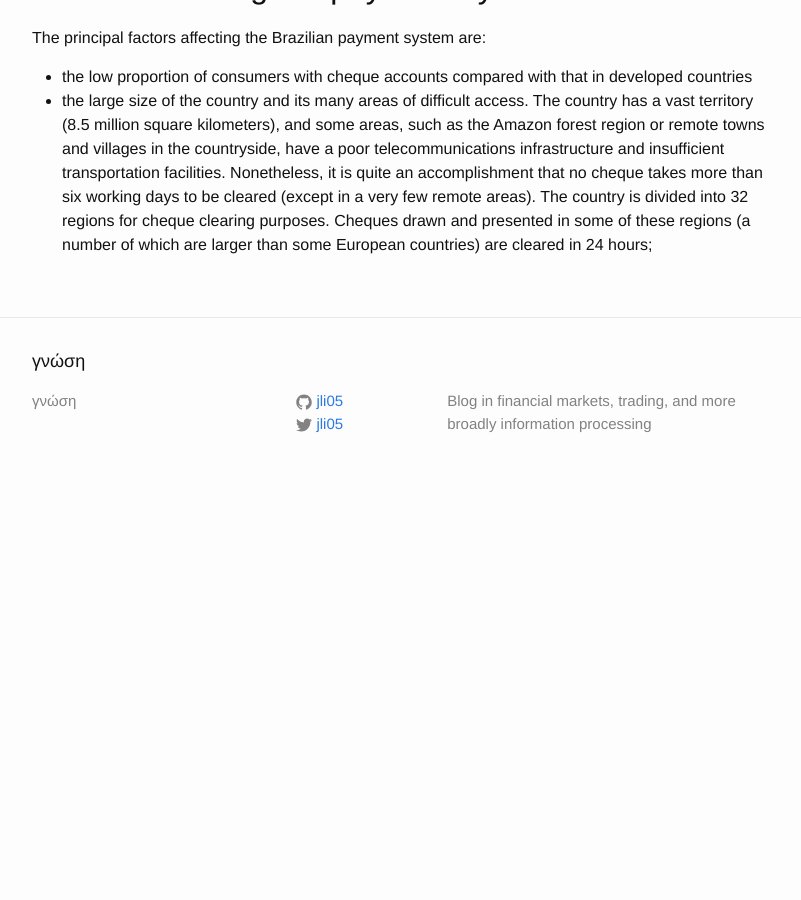
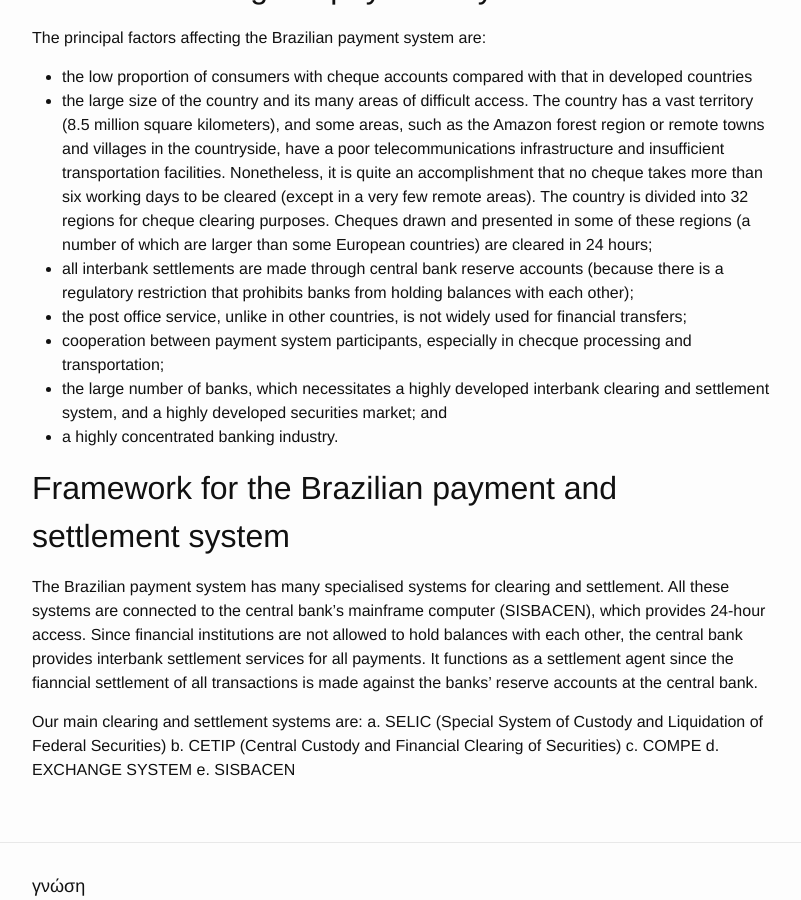
Before and after one commit to jli05/jli05.github.io, a Jekyll site: the page built from _posts/2025-04-14-Brazil-Pix.md, in a window 1280 px wide and 900 px high, scrolled down 693 px. Shown: the whole window, without its empty margins (238-1039 px from the left). Built offline with Jekyll 4.4.1, drawn with Linux system fonts in a browser that asks for light colours; before the commit the page ends 1188 px from its top, so only the background shows below that.

Commit message:
add clearing and settlement systems (WIP)

```diff
--- a/_posts/2025-04-14-Brazil-Pix.md
+++ b/_posts/2025-04-14-Brazil-Pix.md
@@ -22,3 +22,18 @@ The principal factors affecting the Brazilian payment system are:
 
 * the low proportion of consumers with cheque accounts compared with that in developed countries
 * the large size of the country and its many areas of difficult access. The country has a vast territory (8.5 million square kilometers), and some areas, such as the Amazon forest region or remote towns and villages in the countryside, have a poor telecommunications infrastructure and insufficient transportation facilities. Nonetheless, it is quite an accomplishment that no cheque takes more than six working days to be cleared (except in a very few remote areas). The country is divided into 32 regions for cheque clearing purposes. Cheques drawn and presented in some of these regions (a number of which are larger than some European countries) are cleared in 24 hours;
+* all interbank settlements are made through central bank reserve accounts (because there is a regulatory restriction that prohibits banks from holding balances with each other);
+* the post office service, unlike in other countries, is not widely used for financial transfers;
+* cooperation between payment system participants, especially in checque processing and transportation;
+* the large number of banks, which necessitates a highly developed interbank clearing and settlement system, and a highly developed securities market; and
+* a highly concentrated banking industry.
+
+## Framework for the Brazilian payment and settlement system
+The Brazilian payment system has many specialised systems for clearing and settlement. All these systems are connected to the central bank's mainframe computer (SISBACEN), which provides 24-hour access. Since financial institutions are not allowed to hold balances with each other, the central bank provides interbank settlement services for all payments. It functions as a settlement agent since the fianncial settlement of all transactions is made against the banks' reserve accounts at the central bank.
+
+Our main clearing and settlement systems are:
+a. SELIC (Special System of Custody and Liquidation of Federal Securities)
+b. CETIP (Central Custody and Financial Clearing of Securities)
+c. COMPE
+d. EXCHANGE SYSTEM
+e. SISBACEN
```
